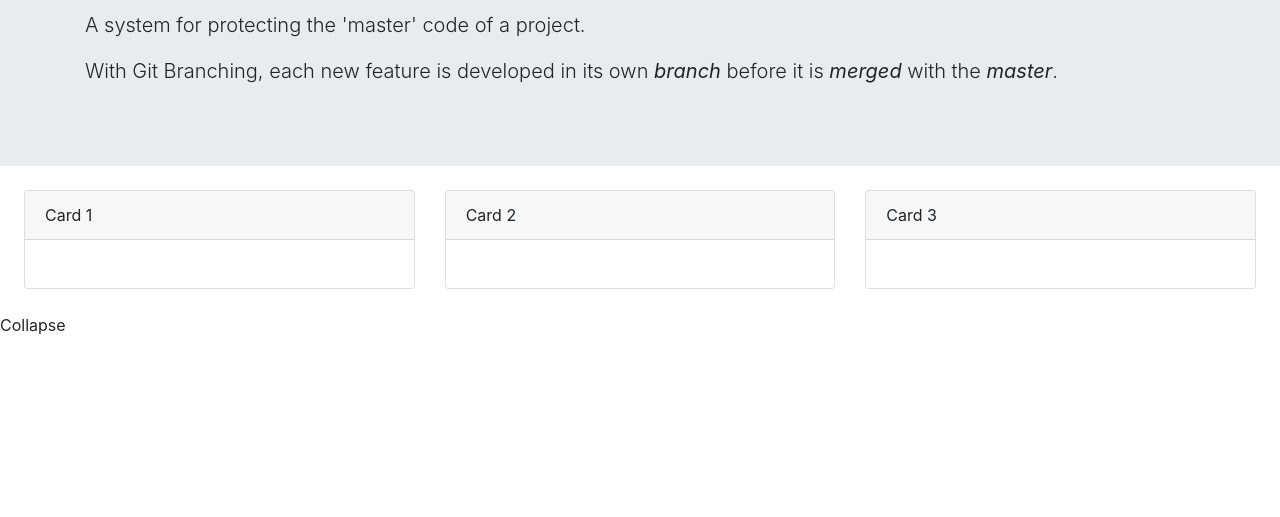
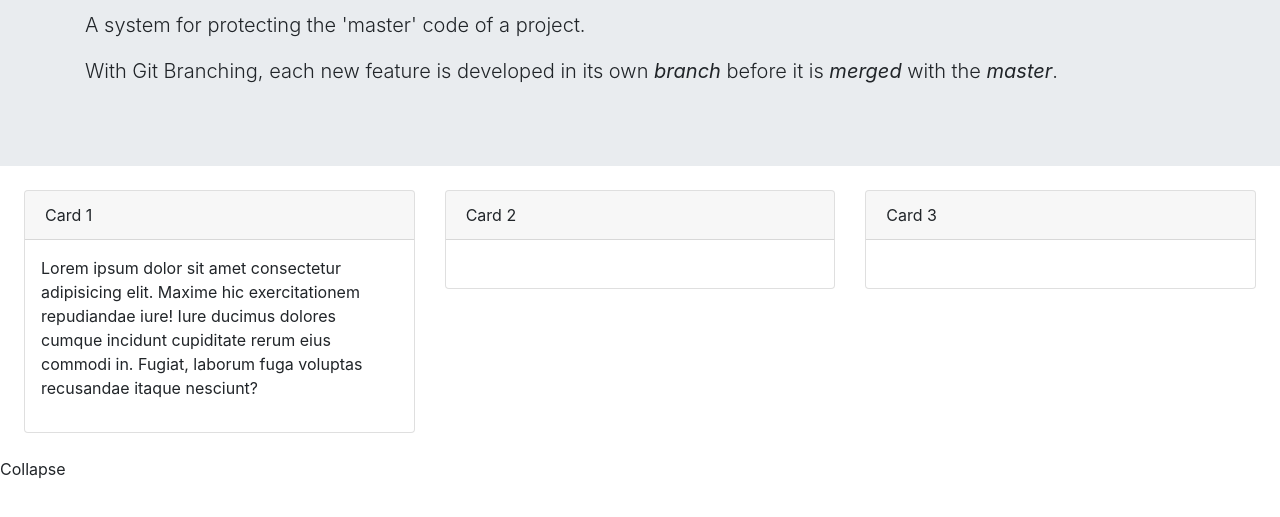
Before and after one commit to lalithapelluri6/git-branching-practice, a plain HTML site: page index.html in a window 1280 px wide. Shown: the part 209-726 px from the top of the page. Drawn offline with nearby package versions, Linux system fonts and the light colour scheme.

Commit message:
made changes to template

```diff
--- a/index.html
+++ b/index.html
@@ -60,8 +60,11 @@
                   Card 1
                </div>
                <p class="p-3">
-                  <!-- ========== <Partner 1 Name> ========== -->
-
+                  <!-- ========== <Lalithapelluri> ========== -->
+                     Lorem ipsum dolor sit amet consectetur adipisicing elit.
+                      Maxime hic exercitationem repudiandae iure! Iure ducimus
+                      dolores cumque incidunt cupiditate rerum eius commodi in. Fugiat,
+                      laborum fuga voluptas recusandae itaque nesciunt?
                   <!-- ====================================== -->
                </p>
             </div>
```
